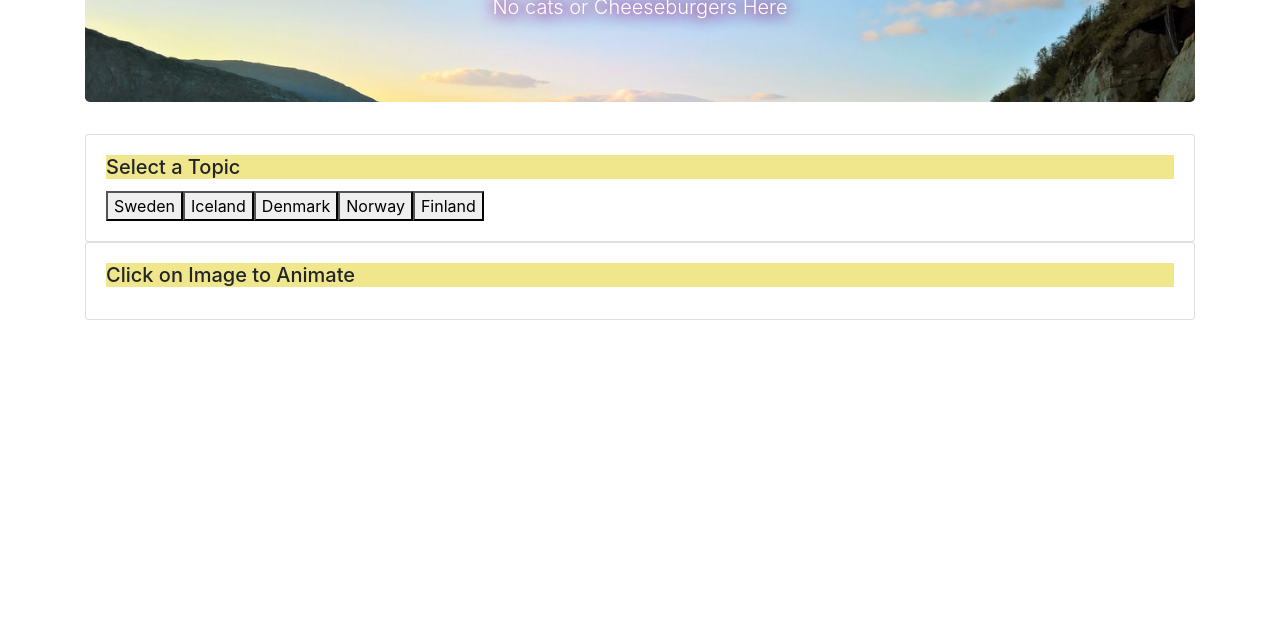
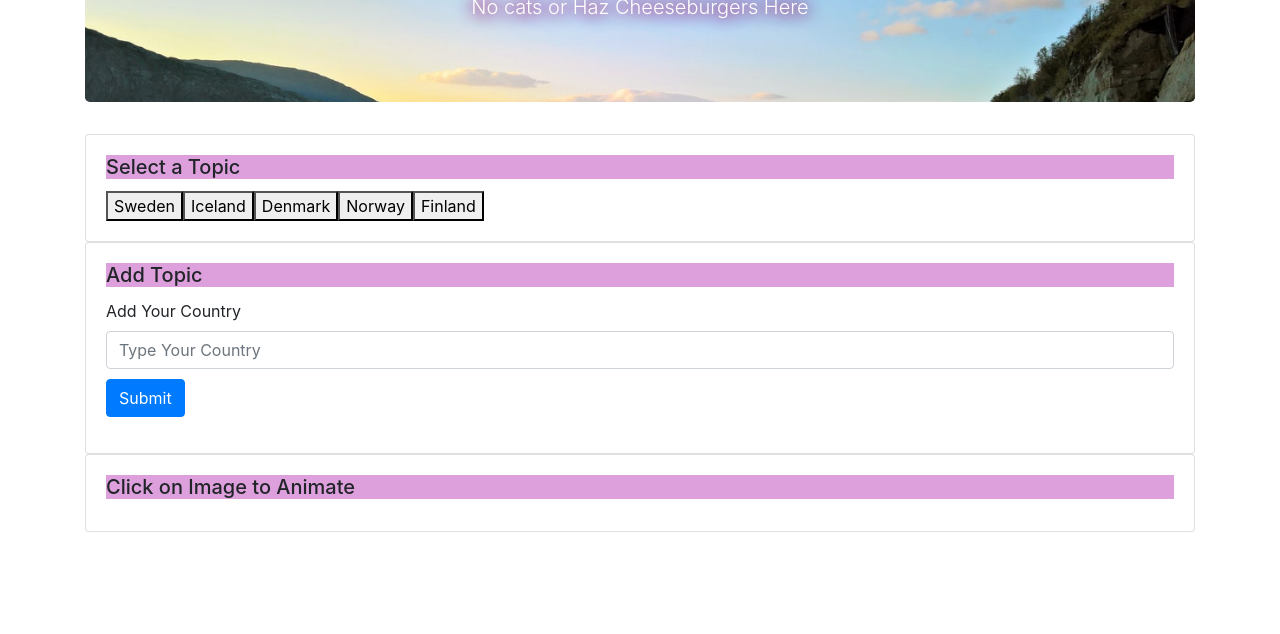
Before and after one commit to Fearhad/gifTastic, a plain HTML site: page index.html in a window 1280 px wide. Shown: the part 166-800 px from the top of the page. Drawn offline with nearby package versions, Linux system fonts and the light colour scheme.

Commit message:
added form so users can create their own button

```diff
--- a/assets/css/app.css
+++ b/assets/css/app.css
@@ -8,7 +8,7 @@
 }
 
 .card-title {
-    background-color: khaki;
+    background-color: plum;
 }
 
 .imgBox {
@@ -17,7 +17,7 @@
 }
 
 .polaroid {
-
+    margin-top: 10px;
     padding: 10px 10px 20px 10px;
     border: 1px solid #BFBFBF;
     background-color: white;
@@ -29,3 +29,7 @@
     -webkit-transform: rotate(7deg); /* Safari */
     transform: rotate(7deg);
 }
+
+input {
+    margin-bottom: 10px;
+}
--- a/assets/scripts/app.js
+++ b/assets/scripts/app.js
@@ -13,7 +13,8 @@ function renderButtons() {
     }
 };
 
-$(document).on("click", "button", function () {
+$(document).on("click", ".country", function () {
+    $("#imgContainer").empty();
     var country = $(this).attr("data-name");
     console.log(country);
     var queryURL = "https://api.giphy.com/v1/gifs/search?q=" +
@@ -55,4 +56,11 @@ $(document).on("click", "img", function () {
         $(this).attr("data-state", "still");
     }
 });
+
+$(document).on("click", "#submit", function () {
+   var addCountry = $("#addCountry").val().trim();
+   topics.push(addCountry);
+   renderButtons();
+});
+
 renderButtons();
--- a/index.html
+++ b/index.html
@@ -19,7 +19,7 @@
             <div class="col-lg-12">
                 <div class="jumbotron">
                     <h1 class="display-3">GifTastic Scandinavia</h1>
-                    <p class="lead">No cats or Cheeseburgers Here</p>
+                    <p class="lead">No cats or Haz Cheeseburgers Here</p>
                 </div>
             </div>
         </div>
@@ -32,8 +32,25 @@
                         <div id="btnContainer">
 
                         </div>
+                    </div>
+                </div>
+            </div>
+        </div>
+        <div class="row">
+            <div class="col-lg-12">
+                <div class="card">
+                    <div class="card-body">
+                        <h5 class="card-title">Add Topic</h5>
+
+                        <div id="formContainer">
+                            <div class="form-group">
+                                <label for="addCountry">Add Your Country</label>
+                                <input type="text" name="addCountry" id="addCountry" class="form-control" placeholder="Type Your Country">
+                                <button type="submit" id="submit" class="btn btn-primary">Submit</button>
+                            </div>
                         </div>
                     </div>
+                </div>
             </div>
         </div>
         <div class="row">
@@ -48,8 +65,8 @@
                         </div>
                     </div>
                 </div>
-                </div>
             </div>
+        </div>
     </div>
 
     <!-- Optional JavaScript -->
```
